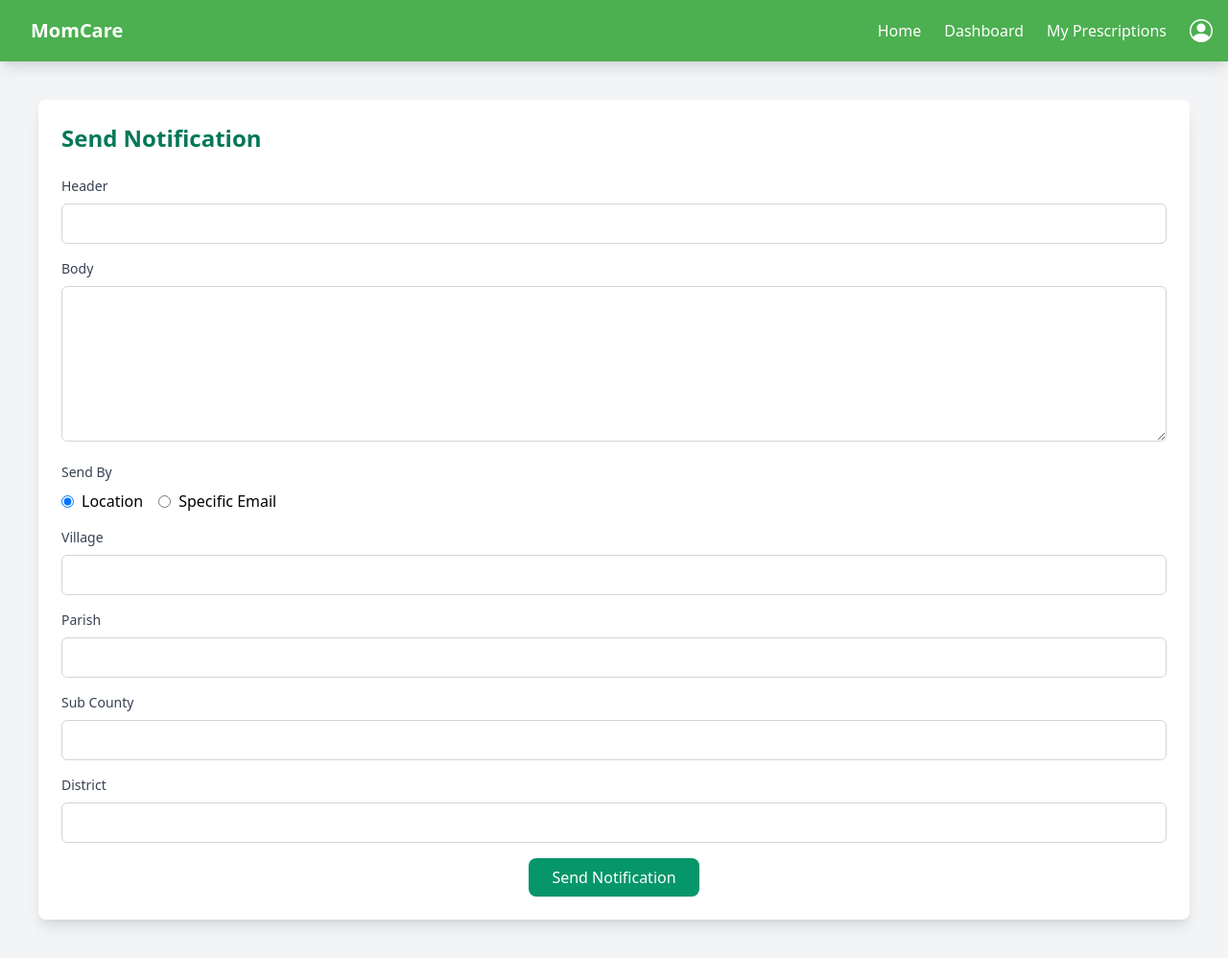
After one commit to allankalema/healthcaresystem, a Django app: page /antenental/send-notification/ in a window 1280 px wide. The commit adds this page. Shown: the whole page at 96% size. Run offline with Django 5.2, Linux system fonts and the light colour scheme; a user stored in the database is signed in.

Commit message:
notificTION IN THE WORKS

```diff
--- a/antenental/urls.py
+++ b/antenental/urls.py
@@ -10,5 +10,6 @@ urlpatterns = [
     path('patient-details/<int:patient_id>/', views.patient_details, name='patient_details'),
     path('add-information/<int:patient_id>/', views.add_information, name='add_information'),
     path('prescribe/', views.prescribe_medication, name='prescribe_medication'),
+    path('send-notification/', views.send_notification, name='send_notification'),
 
 ]
--- a/antenental/views.py
+++ b/antenental/views.py
@@ -323,3 +323,58 @@ def prescribe_medication(request):
         'medication_formset': medication_formset,
         'search_query': search_query,
     })
+
+
+@login_required
+def send_notification(request):
+    if request.method == 'POST':
+        header = request.POST.get('header')
+        body = request.POST.get('body')
+        send_by = request.POST.get('send_by')
+
+        if send_by == 'location':
+            # Get location filters
+            village = request.POST.get('village')
+            parish = request.POST.get('parish')
+            sub_county = request.POST.get('sub_county')
+            district = request.POST.get('district')
+
+            # Filter patients by location
+            locations = Location.objects.filter(
+                village=village,
+                parish=parish,
+                sub_county=sub_county,
+                district=district
+            )
+            patients = User.objects.filter(
+                is_patient=True,
+                location__in=locations
+            )
+
+            # Send emails to filtered patients
+            for patient in patients:
+                send_mail(
+                    subject=header,
+                    message=body,
+                    from_email=settings.DEFAULT_FROM_EMAIL,
+                    recipient_list=[patient.email],
+                    fail_silently=False,
+                )
+
+            messages.success(request, f"Notification sent to {patients.count()} patients.")
+            return redirect('doctor_dashboard')
+
+        elif send_by == 'email':
+            # Send to a specific email
+            email = request.POST.get('email')
+            send_mail(
+                subject=header,
+                message=body,
+                from_email=settings.DEFAULT_FROM_EMAIL,
+                recipient_list=[email],
+                fail_silently=False,
+            )
+            messages.success(request, f"Notification sent to {email}.")
+            return redirect('doctor_dashboard')
+
+    return render(request, 'notification/send_notification.html')
--- /dev/null
+++ b/templates/notification/send_notification.html
@@ -0,0 +1,97 @@
+<!-- templates/notification/send_notification.html -->
+{% extends 'base.html' %}
+{% load static %}
+
+{% block content %}
+<main class="min-h-screen p-6 bg-gray-100">
+    <div class="container mx-auto">
+        <div class="bg-white p-6 rounded-lg shadow-lg">
+            <h2 class="text-2xl font-bold text-green-700 mb-6">Send Notification</h2>
+
+            <!-- Notification Form -->
+            <form method="post" class="space-y-4">
+                {% csrf_token %}
+
+                <!-- Header Field -->
+                <div class="space-y-2">
+                    <label class="block text-sm font-medium text-gray-700">Header</label>
+                    <input type="text" name="header" class="w-full px-4 py-2 border border-gray-300 rounded-md focus:outline-none focus:ring-2 focus:ring-green-500" required>
+                </div>
+
+                <!-- Body Field -->
+                <div class="space-y-2">
+                    <label class="block text-sm font-medium text-gray-700">Body</label>
+                    <textarea name="body" rows="6" class="w-full px-4 py-2 border border-gray-300 rounded-md focus:outline-none focus:ring-2 focus:ring-green-500" required></textarea>
+                </div>
+
+                <!-- Send By Options -->
+                <div class="space-y-2">
+                    <label class="block text-sm font-medium text-gray-700">Send By</label>
+                    <div class="flex items-center space-x-4">
+                        <label class="flex items-center">
+                            <input type="radio" name="send_by" value="location" class="form-radio text-green-600" checked>
+                            <span class="ml-2">Location</span>
+                        </label>
+                        <label class="flex items-center">
+                            <input type="radio" name="send_by" value="email" class="form-radio text-green-600">
+                            <span class="ml-2">Specific Email</span>
+                        </label>
+                    </div>
+                </div>
+
+                <!-- Location Fields (Hidden by Default) -->
+                <div id="location-fields" class="space-y-4">
+                    <div class="space-y-2">
+                        <label class="block text-sm font-medium text-gray-700">Village</label>
+                        <input type="text" name="village" class="w-full px-4 py-2 border border-gray-300 rounded-md focus:outline-none focus:ring-2 focus:ring-green-500">
+                    </div>
+                    <div class="space-y-2">
+                        <label class="block text-sm font-medium text-gray-700">Parish</label>
+                        <input type="text" name="parish" class="w-full px-4 py-2 border border-gray-300 rounded-md focus:outline-none focus:ring-2 focus:ring-green-500">
+                    </div>
+                    <div class="space-y-2">
+                        <label class="block text-sm font-medium text-gray-700">Sub County</label>
+                        <input type="text" name="sub_county" class="w-full px-4 py-2 border border-gray-300 rounded-md focus:outline-none focus:ring-2 focus:ring-green-500">
+                    </div>
+                    <div class="space-y-2">
+                        <label class="block text-sm font-medium text-gray-700">District</label>
+                        <input type="text" name="district" class="w-full px-4 py-2 border border-gray-300 rounded-md focus:outline-none focus:ring-2 focus:ring-green-500">
+                    </div>
+                </div>
+
+                <!-- Email Field (Hidden by Default) -->
+                <div id="email-field" class="hidden space-y-2">
+                    <label class="block text-sm font-medium text-gray-700">Patient Email</label>
+                    <input type="email" name="email" class="w-full px-4 py-2 border border-gray-300 rounded-md focus:outline-none focus:ring-2 focus:ring-green-500">
+                </div>
+
+                <!-- Submit Button -->
+                <div class="mt-6 text-center">
+                    <button type="submit" class="bg-green-600 text-white px-6 py-2 rounded-lg hover:bg-green-700">
+                        Send Notification
+                    </button>
+                </div>
+            </form>
+        </div>
+    </div>
+</main>
+
+<script>
+    document.addEventListener('DOMContentLoaded', function() {
+        const sendByLocation = document.querySelector('input[value="location"]');
+        const sendByEmail = document.querySelector('input[value="email"]');
+        const locationFields = document.getElementById('location-fields');
+        const emailField = document.getElementById('email-field');
+
+        sendByLocation.addEventListener('change', function() {
+            locationFields.classList.remove('hidden');
+            emailField.classList.add('hidden');
+        });
+
+        sendByEmail.addEventListener('change', function() {
+            locationFields.classList.add('hidden');
+            emailField.classList.remove('hidden');
+        });
+    });
+</script>
+{% endblock %}
```
Also changed, not shown: tables.txt (+199 -205 lines), templates/dashboards/doctor_dashboard.html (+7 -0 lines), db.sqlite3.
